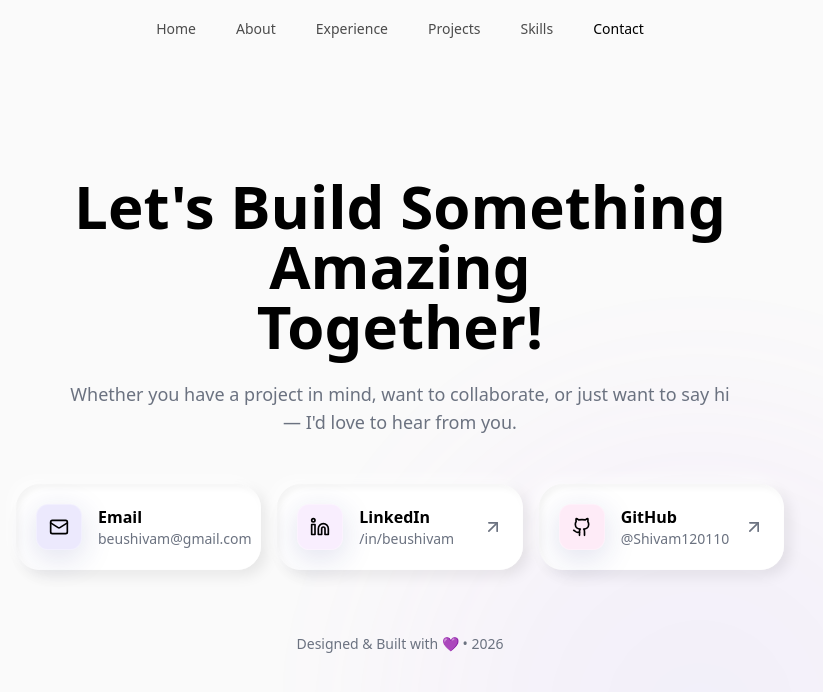
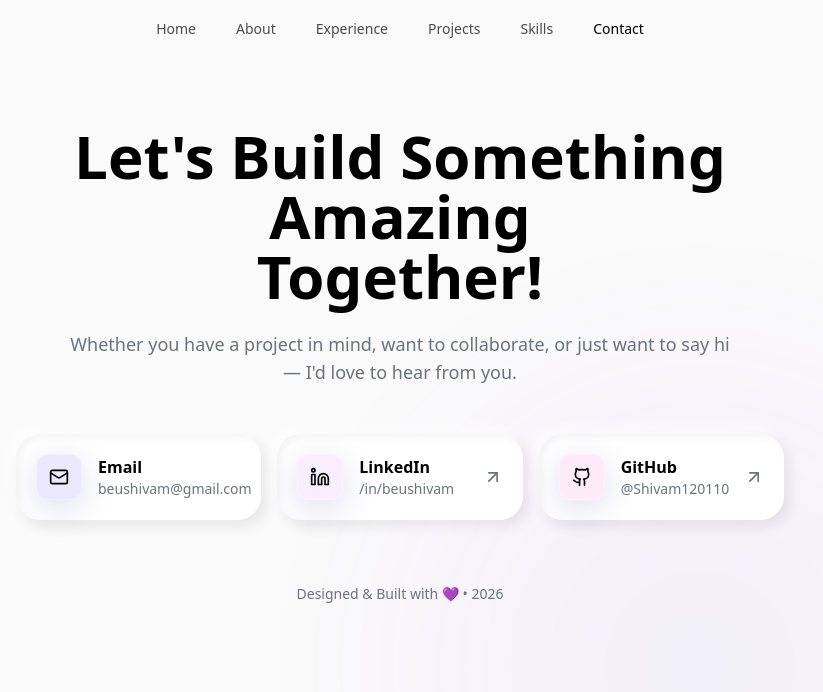
Before and after one commit to Shivam120110/Portfolio, a React (Vite) app: page /contact in a window 1280 px wide. Shown: the top 692 px of the page, without its empty margins (240-1063 px from the left). Built offline with nearby package versions, Linux system fonts and the light colour scheme; the HTML template or start-up script is replaced by a standard one.

Commit message:
Contact page: shift content up 50px, fix git email for GitHub heatmap

```diff
--- a/src/pages/ContactPage.tsx
+++ b/src/pages/ContactPage.tsx
@@ -5,7 +5,7 @@ const ContactPage = () => {
   return (
     <div className="min-h-screen bg-background text-foreground overflow-x-hidden">
       <Navigation />
-      <div className="pt-20">
+      <div className="pt-[30px]">
         <ContactSection />
       </div>
     </div>
```
